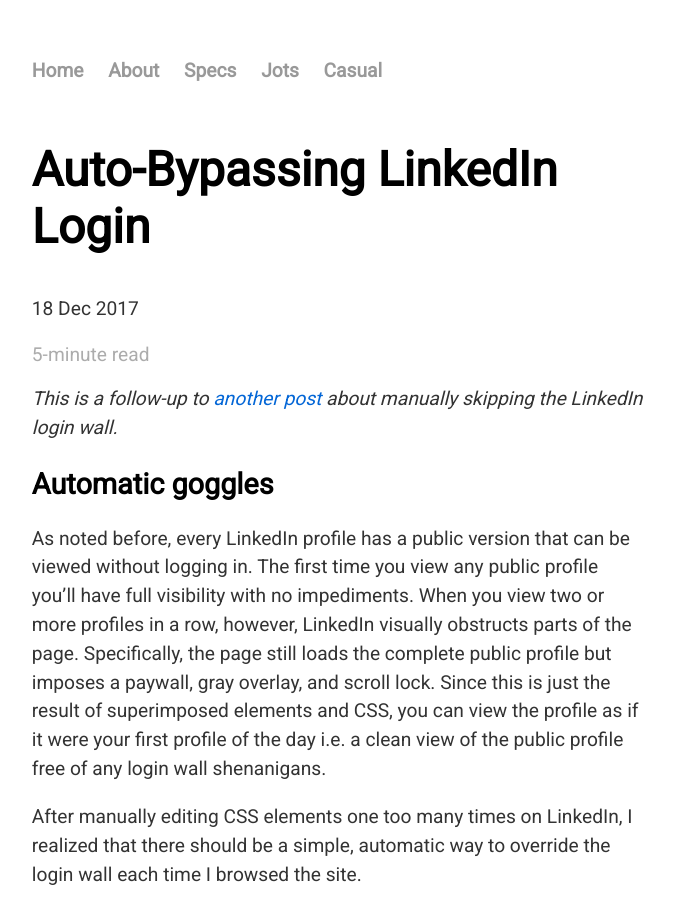
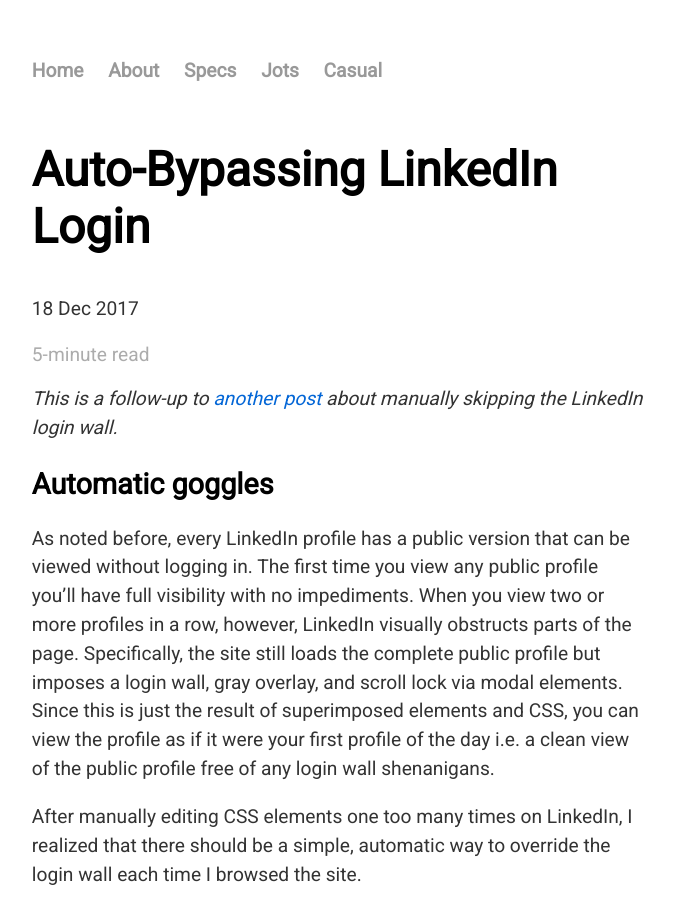
Before and after one commit to geordgez/geordgez.github.io, a Jekyll site: the page built from _posts/2017-12-18-linkedin-login-skipping-methods.md, in a window 1280 px wide and 900 px high. Shown: the whole window, without its empty margins (301-975 px from the left). Built offline with Jekyll 4.4.1, drawn with Linux system fonts in a browser that asks for light colours; some of the changed text lies outside the part shown.

Commit message:
Update jots

```diff
--- a/_posts/2017-12-18-linkedin-login-skipping-methods.md
+++ b/_posts/2017-12-18-linkedin-login-skipping-methods.md
@@ -12,11 +12,12 @@
 As noted before, every LinkedIn profile has a public version that can be viewed
 without logging in. The first time you view any public profile you'll have full
 visibility with no impediments. When you view two or more profiles in a row,
-however, LinkedIn visually obstructs parts of the page. Specifically, the page
-still loads the complete public profile but imposes a paywall, gray overlay, and
-scroll lock. Since this is just the result of superimposed elements and CSS,
-you can view the profile as if it were your first profile of the day i.e. a
-clean view of the public profile free of any login wall shenanigans.
+however, LinkedIn visually obstructs parts of the page. Specifically, the site
+still loads the complete public profile but imposes a login wall, gray overlay,
+and scroll lock via modal elements. Since this is just the result of
+superimposed elements and CSS, you can view the profile as if it were your
+first profile of the day i.e. a clean view of the public profile free of any
+login wall shenanigans.
 
 After manually editing CSS elements one too many times on LinkedIn, I realized
 that there should be a simple, automatic way to override the login wall each
```
Also changed, not shown: other parts of _posts/2017-12-18-linkedin-login-skipping-methods.md (+3 -3 lines), _posts/2017-12-31-xss-csp-bookmarklet.md (+1 -1 lines).
